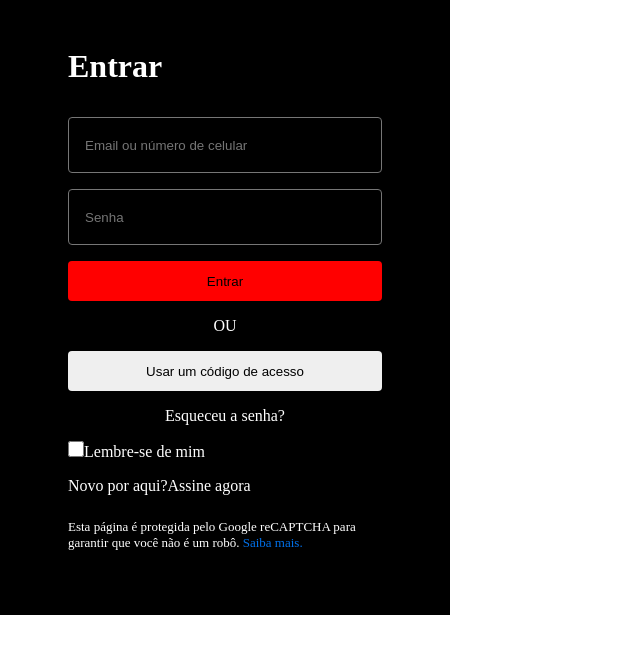
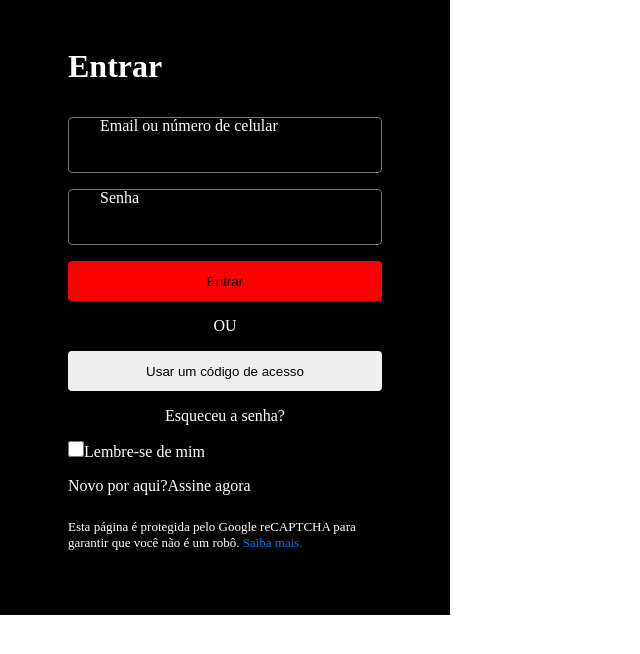
Before and after one commit to Leonan-Bazilio/netflix, a React (Vite) app: page / in a window 1280 px wide. Shown: the top 654 px of the page, without its empty margins (0-640 px from the left). Built offline with nearby package versions, Linux system fonts and the light colour scheme.

Commit message:
pequenas mudanças

```diff
--- a/src/components/CardLogin/index.jsx
+++ b/src/components/CardLogin/index.jsx
@@ -1,17 +1,37 @@
+import { useState } from "react";
 import styles from "./styles.module.css";
 
 export default function CardLogin() {
+  const [login, setLogin] = useState({ email: "", password: "" });
+
+  function handleChange(event) {
+    setLogin({ ...login, [event.target.name]: event.target.value });
+  }
   return (
     <>
       <div className={styles.cardContainer}>
         <h1>Entrar</h1>
         <form className={styles.formLogin}>
-          <input
-            className={styles.inputText}
-            type="text"
-            placeholder="Email ou número de celular"
-          />
-          <input className={styles.inputText} type="text" placeholder="Senha" />
+          <div>
+            <label htmlFor="email">Email ou número de celular</label>
+            <input
+              value={login.email}
+              onChange={handleChange}
+              name="email"
+              className={styles.inputText}
+              type="text"
+            />
+          </div>
+          <div>
+            <label htmlFor="password">Senha</label>
+            <input
+              value={login.password}
+              onChange={handleChange}
+              name="password"
+              className={styles.inputText}
+              type="password"
+            />
+          </div>
           <button className={styles.buttonToEnter}>Entrar</button>
           <p className={styles.or}>OU</p>
           <button>Usar um código de acesso</button>
--- a/src/components/CardLogin/styles.module.css
+++ b/src/components/CardLogin/styles.module.css
@@ -1,3 +1,9 @@
+* {
+  margin: 0;
+  padding: 0;
+  box-sizing: border-box;
+}
+
 .cardContainer {
   display: flex;
   flex-direction: column;
@@ -21,7 +27,19 @@
 .cardContainer h1 {
   margin-bottom: 2rem;
 }
+.cardContainer div {
+  width: 100%;
+  position: relative;
+}
+.cardContainer div label {
+  position: absolute;
+  z-index: 1;
+  left: 2rem;
+}
 .cardContainer .inputText {
+  position: relative;
+  width: 100%;
+  color: white;
   height: 3.5rem;
   padding: 1rem;
   background-color: black;
```
